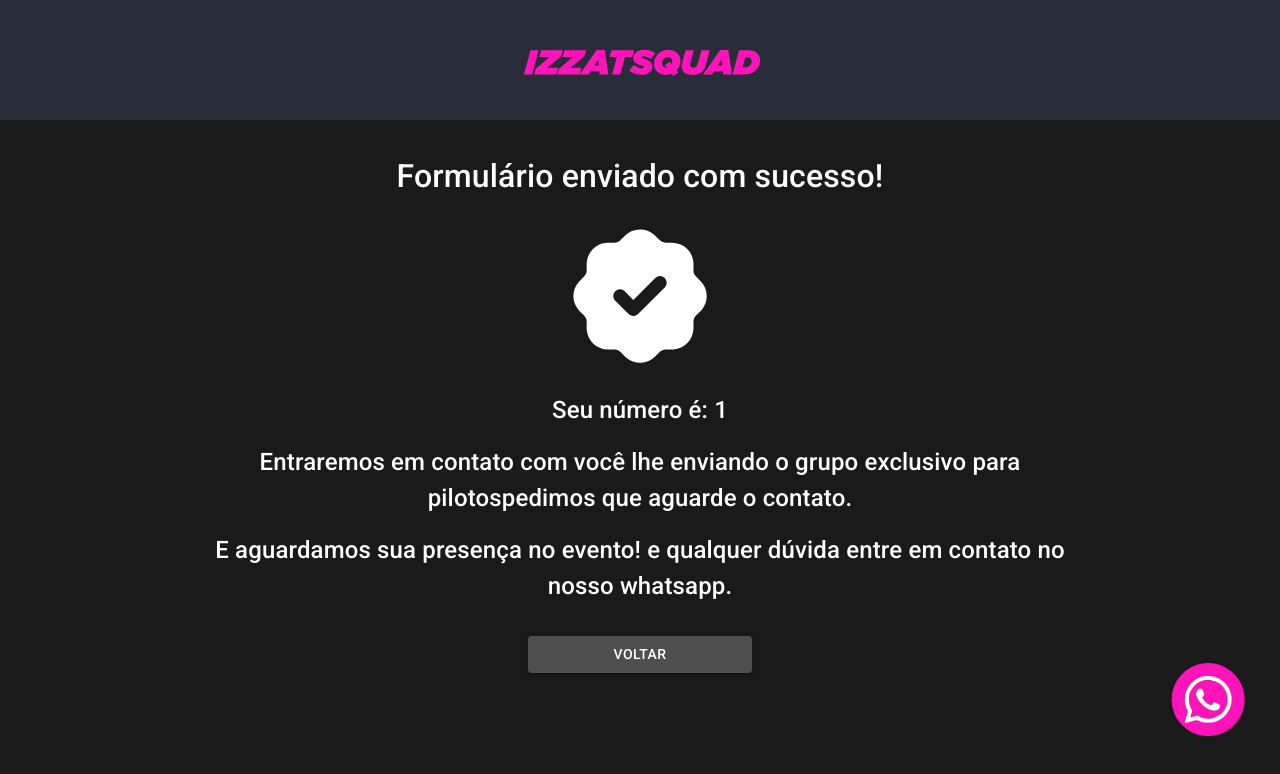
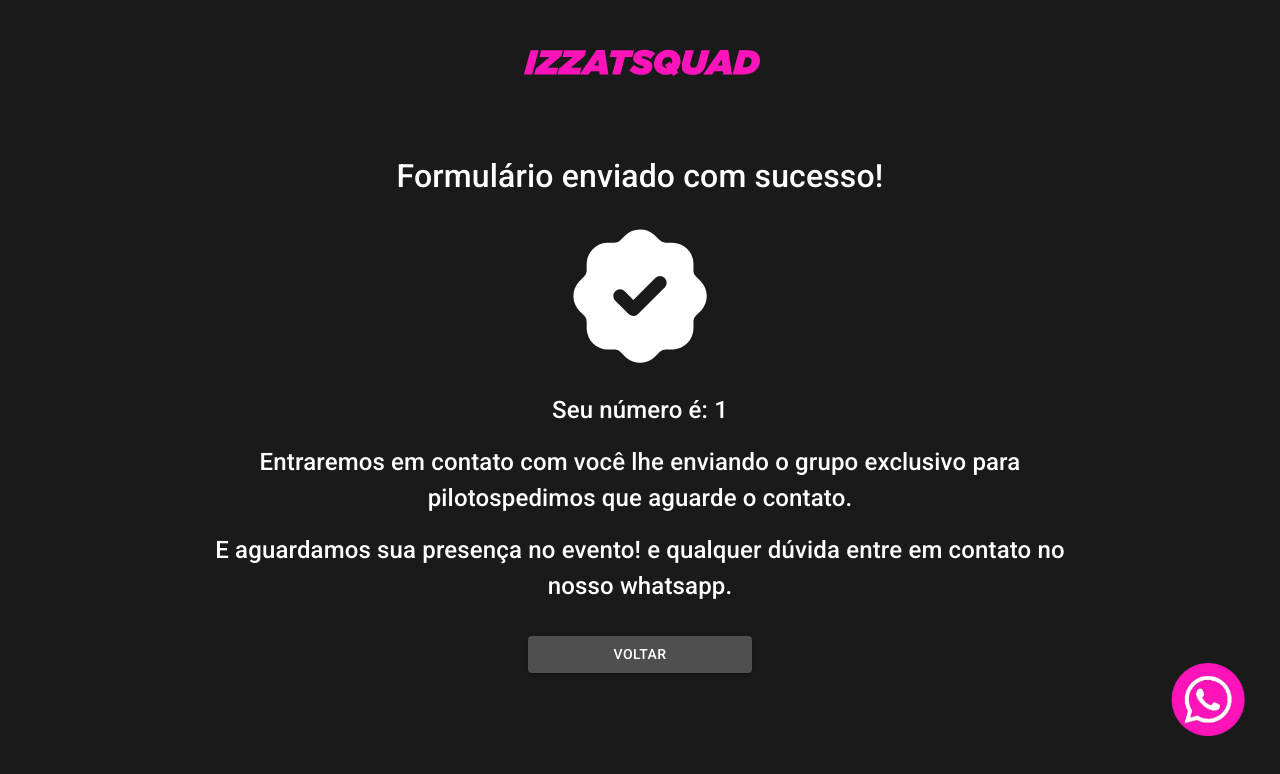
Before and after one commit to Wendell00/IzzatSquad-Form, a Next.js app: page /form/1/success in a window 1280 px wide. Shown: the top 774 px of the page. Built offline with nearby package versions, Linux system fonts and the light colour scheme.

Commit message:
add local

```diff
--- a/src/app/form/[number]/success/page.tsx
+++ b/src/app/form/[number]/success/page.tsx
@@ -15,7 +15,7 @@ export default function Success({ params }: { params: { number: string } }) {
   };
   return (
     <>
-      <nav className="flex w-full justify-center items-center lg:px-24 fixed bg-[#292D39] z-[99] h-[120px] top-0">
+      <nav className="flex w-full justify-center items-center lg:px-24 fixed bg-[#1a1a1b] z-[99] h-[120px] top-0">
         <Image
           src={'/izzat.svg'}
           alt="IzzatSquad"
```
